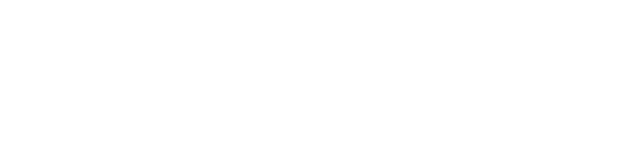
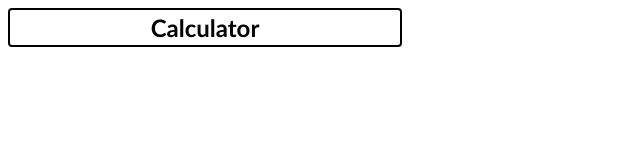
Before and after one commit to garyuu/calculator, a plain HTML site: page index.html in a window 1280 px wide. Shown: the whole page, without its empty margins (0-640 px from the left). Drawn offline with Linux system fonts and the light colour scheme.

Commit message:
Basic style and calculator title

```diff
--- a/index.html
+++ b/index.html
@@ -2,8 +2,15 @@
 <head>
     <title>Calculator</title>
     <link rel="icon" href="favicon.ico" type="image/x-icon" />
+    <link rel="stylesheet" type="text/css" href="theme.css">
 </head>
 <body>
-
+    <table class="panel">
+        <thead>
+            <tr>
+                <td>Calculator</td>
+            </tr>
+        </thead>
+    </table>
 </body>
 </html>
--- /dev/null
+++ b/theme.css
@@ -0,0 +1,20 @@
+.panel {
+    border-style: double;
+    border-width: 2px;
+    border-color: black;
+    border-radius: 4px;
+    background-color: white;
+}
+
+.panel thead {
+    font-size: 24px;
+    font-family: Calibri;
+    width: 384px;
+}
+
+.panel thead td {
+    font-weight: bold;
+    text-align: center;
+    display: block;
+    width: 384px;
+}
```
